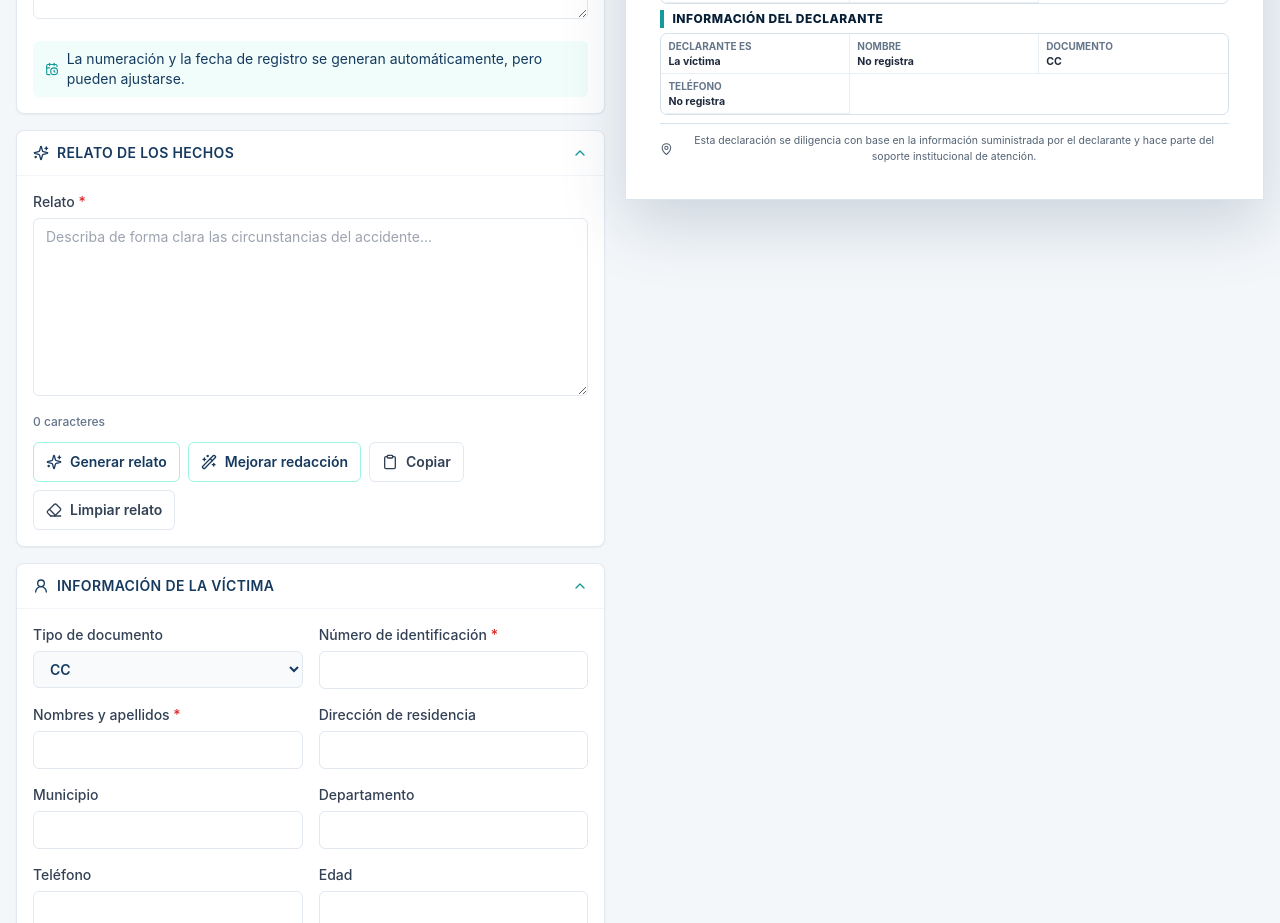
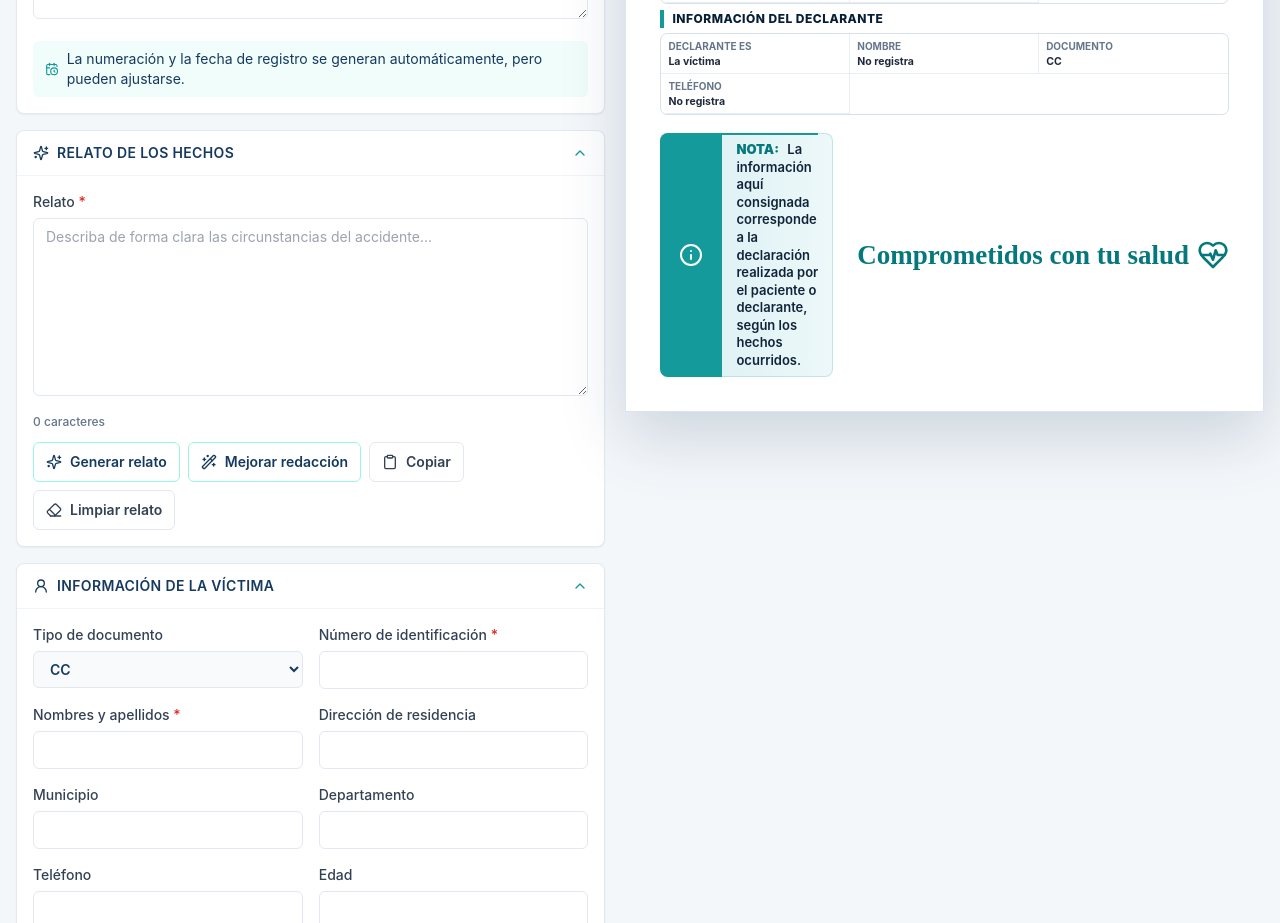
Before and after one commit to romariomartinez/Accidentes, a React (Vite) app: page / in a window 1280 px wide. Shown: the part 1060-1983 px from the top of the page. Built offline with nearby package versions, Linux system fonts and the light colour scheme.

Commit message:
Style institutional note footer

```diff
--- a/src/components/DocumentPreview.tsx
+++ b/src/components/DocumentPreview.tsx
@@ -1,4 +1,4 @@
-import { CalendarDays, FileBadge2, MapPin, UserRound } from 'lucide-react';
+import { CalendarDays, FileBadge2, HeartPulse, Info, UserRound } from 'lucide-react';
 import { TrafficAccidentDeclaration } from '../types/declaration';
 import { emptyText, formatColombianDate, formatTime12h } from '../utils/formatters';
 
@@ -113,8 +113,19 @@ export const DocumentPreview = ({ data, scale = 'normal' }: Props) => (
     </DocumentSection>
 
     <footer className="doc-footer">
-      <MapPin className="h-4 w-4" />
-      Esta declaración se diligencia con base en la información suministrada por el declarante y hace parte del soporte institucional de atención.
+      <div className="doc-note">
+        <span className="doc-note-icon">
+          <Info className="h-6 w-6" />
+        </span>
+        <p>
+          <strong>NOTA:</strong> La información aquí consignada corresponde a la declaración realizada por el paciente
+          o declarante, según los hechos ocurridos.
+        </p>
+      </div>
+      <div className="doc-slogan">
+        <span>Comprometidos con tu salud</span>
+        <HeartPulse className="h-8 w-8" />
+      </div>
     </footer>
   </article>
 );
--- a/src/styles.css
+++ b/src/styles.css
@@ -215,18 +215,75 @@ body {
 .doc-footer {
   display: flex;
   align-items: center;
-  gap: 6px;
-  color: #536273;
-  font-size: 10.5px;
+  justify-content: space-between;
+  gap: 24px;
+  break-inside: avoid;
+  page-break-inside: avoid;
+  margin-top: 18px;
+  padding-top: 0;
 }
 
-.doc-footer {
-  break-inside: avoid;
-  page-break-inside: avoid;
-  margin-top: 8px;
-  border-top: 1px solid #d7e1ea;
-  padding-top: 9px;
-  text-align: center;
+.doc-note {
+  position: relative;
+  display: grid;
+  grid-template-columns: 62px 1fr;
+  min-height: 58px;
+  flex: 1 1 auto;
+  overflow: hidden;
+  border-radius: 8px;
+  background: linear-gradient(90deg, #d8eff2 0%, #edf8f9 100%);
+  box-shadow: inset 0 0 0 1px rgba(21, 154, 156, 0.2);
+}
+
+.doc-note::before {
+  position: absolute;
+  top: 0;
+  left: 38px;
+  width: 120px;
+  height: 2px;
+  background: #159a9c;
+  content: '';
+}
+
+.doc-note-icon {
+  display: flex;
+  align-items: center;
+  justify-content: center;
+  background: #159a9c;
+  color: white;
+}
+
+.doc-note p {
+  align-self: center;
+  margin: 0;
+  padding: 8px 14px;
+  color: #12243a;
+  font-size: 13px;
+  font-weight: 600;
+  line-height: 1.35;
+}
+
+.doc-note strong {
+  color: #04787d;
+  font-weight: 900;
+  margin-right: 5px;
+}
+
+.doc-slogan {
+  display: flex;
+  flex: 0 0 250px;
+  align-items: center;
+  justify-content: flex-end;
+  gap: 8px;
+  color: #04787d;
+}
+
+.doc-slogan span {
+  font-family: "Segoe Script", "Brush Script MT", cursive;
+  font-size: 27px;
+  font-weight: 700;
+  line-height: 1;
+  white-space: nowrap;
 }
 
 @media (max-width: 1279px) {
@@ -254,7 +311,8 @@ body {
 
   .doc-header,
   .doc-summary,
-  .doc-grid {
+  .doc-grid,
+  .doc-footer {
     grid-template-columns: 1fr;
   }
 
@@ -267,6 +325,17 @@ body {
   .doc-cell:nth-child(2n),
   .doc-cell:nth-child(3n) {
     border-right: 0;
+  }
+
+  .doc-footer {
+    align-items: stretch;
+    flex-direction: column;
+    gap: 12px;
+  }
+
+  .doc-slogan {
+    flex-basis: auto;
+    justify-content: center;
   }
 }
 
@@ -391,7 +460,7 @@ body {
   }
 
   .doc-summary svg,
-  .doc-footer svg {
+  .doc-slogan svg {
     height: 16px !important;
     width: 16px !important;
   }
@@ -442,8 +511,42 @@ body {
   }
 
   .doc-footer {
-    font-size: 10.5px !important;
+    align-items: center !important;
+    display: flex !important;
+    gap: 18px !important;
+    justify-content: space-between !important;
     margin-top: 34px !important;
-    padding-top: 5px !important;
+    padding-top: 0 !important;
+  }
+
+  .doc-note {
+    grid-template-columns: 48px 1fr !important;
+    min-height: 45px !important;
+    border-radius: 6px !important;
+  }
+
+  .doc-note p {
+    font-size: 10px !important;
+    line-height: 1.25 !important;
+    padding: 6px 10px !important;
+  }
+
+  .doc-note-icon svg {
+    height: 21px !important;
+    width: 21px !important;
+  }
+
+  .doc-slogan {
+    flex-basis: 210px !important;
+    gap: 6px !important;
+  }
+
+  .doc-slogan span {
+    font-size: 21px !important;
+  }
+
+  .doc-slogan svg {
+    height: 25px !important;
+    width: 25px !important;
   }
 }
```
